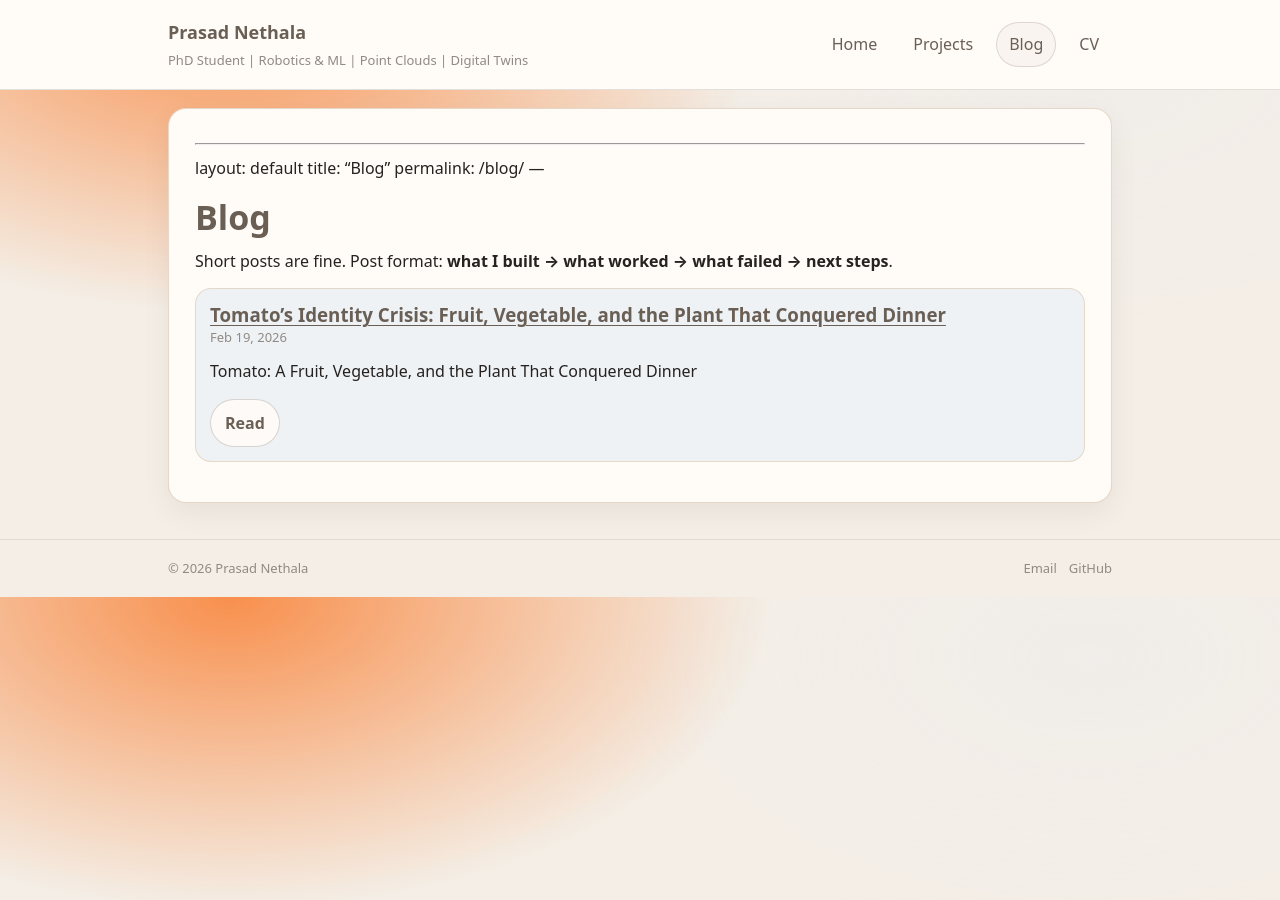
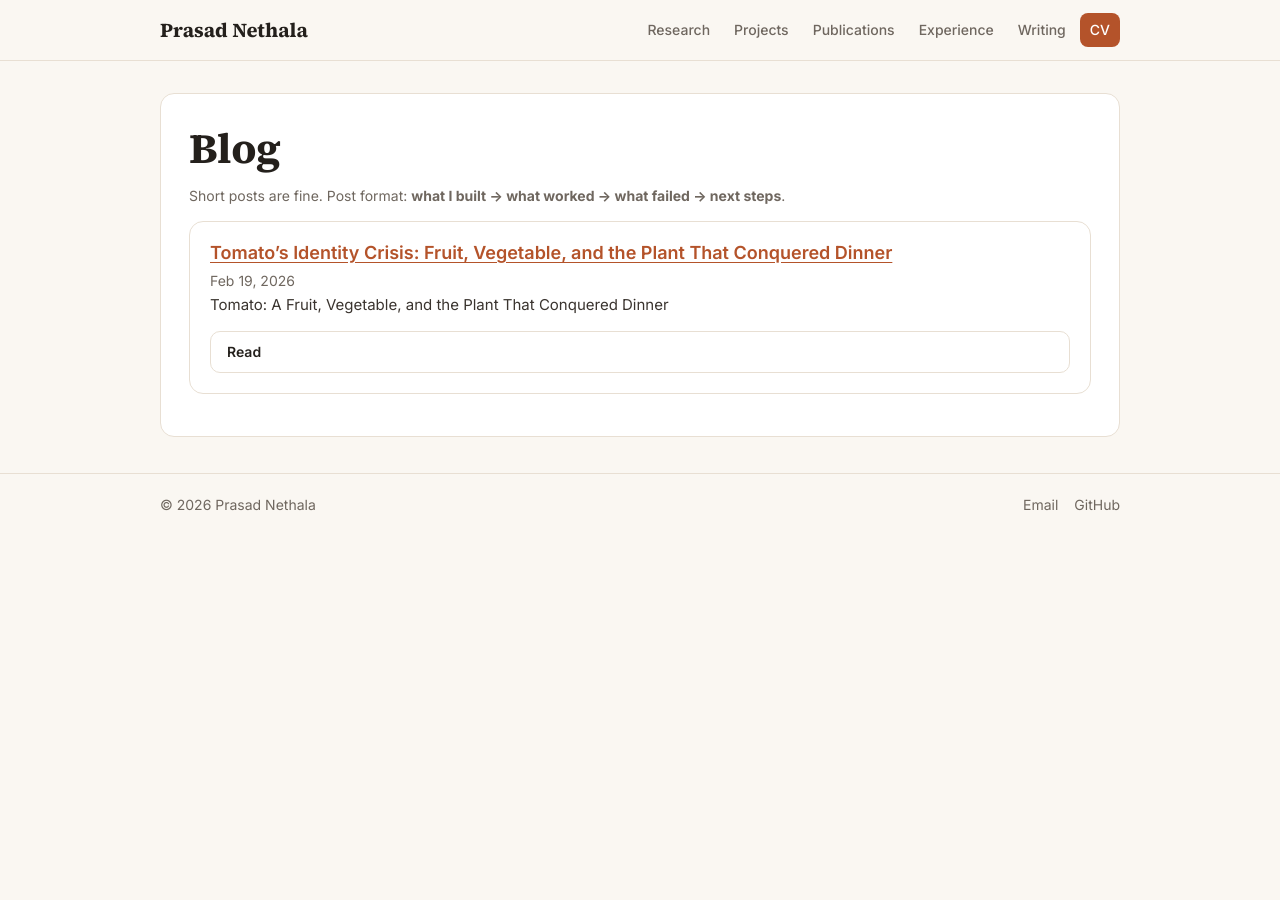
Before and after one commit to nethpras/nethpras.github.io, a Jekyll site: the page built from blog.md, in a window 1280 px wide. Built offline with Jekyll 4.4.1, drawn with Linux system fonts in a browser that asks for light colours; our own code applies the rules of GitHub Pages for plain Markdown files.

Commit message:
Update portfolio with redesigned homepage and blog

```diff
--- a/_config.yml
+++ b/_config.yml
@@ -1,17 +1,19 @@
 title: "Prasad Nethala"
-email: "prasad.neth@gmail.com"
-description: "PhD Student | Robotics & ML | Point Clouds | Digital Twins"
+email: "nethpras@gmail.com"
+description: "PhD candidate in robotics and 3D perception: persistent plant digital twins, graph neural networks and field robots."
 baseurl: ""
 url: "https://nethpras.github.io"
 
-# Use your own stylesheet
 markdown: kramdown
 permalink: pretty
 timezone: America/Chicago
 
-# Optional social links (edit later)
+# Links shown in the header buttons and footer.
+# To add one, remove the "#" at the start of the line and paste your link.
 social:
   github: "https://github.com/nethpras"
-  # linkedin: ""
-  # scholar: ""
-  # youtube: ""
+  # linkedin: "https://www.linkedin.com/in/YOUR-NAME/"
+  # scholar: "https://scholar.google.com/citations?user=YOUR-ID"
+
+exclude:
+  - _archive
--- a/_layouts/default.html
+++ b/_layouts/default.html
@@ -3,42 +3,44 @@
 <head>
   <meta charset="utf-8" />
   <meta name="viewport" content="width=device-width, initial-scale=1" />
-  <title>{{ page.title }} · {{ site.title }}</title>
+  <title>{% if page.title and page.title != "Home" %}{{ page.title }} · {% endif %}{{ site.title }}</title>
   <meta name="description" content="{{ site.description }}" />
-
-  <!-- cache-bust so GitHub Pages updates CSS immediately -->
+  <link rel="preconnect" href="https://fonts.googleapis.com">
+  <link rel="preconnect" href="https://fonts.gstatic.com" crossorigin>
+  <link href="https://fonts.googleapis.com/css2?family=Inter:wght@400;500;600;700&family=Source+Serif+4:wght@600;700&display=swap" rel="stylesheet">
   <link rel="stylesheet" href="{{ '/style.css' | relative_url }}?v={{ site.time | date: '%s' }}">
 </head>
 
 <body>
   <header class="site-header">
     <div class="container header-inner">
-      <a class="brand" href="{{ '/' | relative_url }}">
-        <div class="brand-name">{{ site.title }}</div>
-        <div class="brand-tagline">{{ site.description }}</div>
-      </a>
-
-      <nav class="nav">
-        <a class="nav-link {% if page.url == '/' %}active{% endif %}" href="{{ '/' | relative_url }}">Home</a>
-        <a class="nav-link {% if page.url contains '/projects' %}active{% endif %}" href="{{ '/projects/' | relative_url }}">Projects</a>
-        <a class="nav-link {% if page.url contains '/blog' %}active{% endif %}" href="{{ '/blog/' | relative_url }}">Blog</a>
-        <a class="nav-link {% if page.url contains '/cv' %}active{% endif %}" href="{{ '/cv/' | relative_url }}">CV</a>
+      <a class="brand" href="{{ '/' | relative_url }}">Prasad Nethala</a>
+      <nav class="nav" aria-label="Main">
+        <a href="{{ '/#research' | relative_url }}">Research</a>
+        <a href="{{ '/#projects' | relative_url }}">Projects</a>
+        <a href="{{ '/#publications' | relative_url }}">Publications</a>
+        <a href="{{ '/#experience' | relative_url }}">Experience</a>
+        <a href="{{ '/blog/' | relative_url }}">Writing</a>
+        <a class="nav-cv" href="{{ '/files/Prasad_Nethala_CV.pdf' | relative_url }}">CV</a>
       </nav>
     </div>
   </header>
 
   <main class="container">
-    <div class="paper">
+    {% if page.url == "/" %}
       {{ content }}
-    </div>
+    {% else %}
+      <div class="paper">{{ content }}</div>
+    {% endif %}
   </main>
 
   <footer class="site-footer">
     <div class="container footer-inner">
-      <div>© {{ site.time | date: '%Y' }} {{ site.title }}</div>
+      <div>© {{ site.time | date: '%Y' }} Prasad Nethala</div>
       <div class="footer-links">
         <a href="mailto:{{ site.email }}">Email</a>
         {% if site.social.github %}<a href="{{ site.social.github }}" target="_blank" rel="noopener">GitHub</a>{% endif %}
+        {% if site.social.scholar %}<a href="{{ site.social.scholar }}" target="_blank" rel="noopener">Google Scholar</a>{% endif %}
         {% if site.social.linkedin %}<a href="{{ site.social.linkedin }}" target="_blank" rel="noopener">LinkedIn</a>{% endif %}
       </div>
     </div>
--- a/blog.md
+++ b/blog.md
@@ -1,4 +1,3 @@
-
 ---
 layout: default
 title: "Blog"
--- a/style.css
+++ b/style.css
@@ -1,216 +1,168 @@
+/* ===== Colours and sizes (change these to restyle the whole site) ===== */
 :root{
-  --bg:     #F4EEE6;  /* warm beige background */
-  --paper:  #FFFBF7;  /* warm paper surface */
-  --soft:   #EEF2F5;  /* subtle cool gray for cards/sections */
-  --border: #E3D2BF;  /* warm border */
-  --muted:  #8F8A83;  /* muted warm gray */
-  --ink:    #6A5F55;  /* headings/links */
-  --text:   #262220;  /* main text */
-
-  --radius: 18px;
-  --shadow: 0 10px 30px rgba(0,0,0,.06);
-  --maxw: 980px;
+  --bg:      #FAF7F2;   /* warm off-white page */
+  --paper:   #FFFFFF;   /* cards */
+  --line:    #E8DFD3;   /* borders */
+  --text:    #24201C;   /* body text */
+  --muted:   #6F675F;   /* secondary text */
+  --accent:  #B4532A;   /* tomato / terracotta */
+  --accent-soft: #F6E7DE;
+  --leaf:    #3F6B4E;   /* plant green */
+  --leaf-soft: #E6EFE8;
+  --radius:  14px;
+  --maxw:    1000px;
 }
 
+*{box-sizing:border-box}
+html{scroll-behavior:smooth;scroll-padding-top:72px}
+body{
+  margin:0;
+  background:var(--bg);
+  color:var(--text);
+  font-family:"Inter",ui-sans-serif,system-ui,-apple-system,"Segoe UI",Roboto,Arial,sans-serif;
+  font-size:16px;
+  line-height:1.6;
+}
+img{max-width:100%;height:auto}
+a{color:var(--accent);text-underline-offset:3px}
+a:hover{opacity:.85}
 
+.container{max-width:var(--maxw);margin:0 auto;padding:0 20px}
 
-*{box-sizing:border-box}
-html,body{margin:0;padding:0}
-body{
-  background:
-    radial-gradient(900px 520px at 18% 0%,
-      rgba(250, 99, 5, 0.678), transparent 60%),
-    radial-gradient(900px 520px at 85% 10%,
-      rgba(220, 235, 255, 0.14), transparent 55%),
-    var(--bg);
-  color: var(--text);
-  font-family: ui-sans-serif, system-ui, -apple-system, Segoe UI, Roboto, Helvetica, Arial;
-  line-height: 1.65;
+/* ===== Header ===== */
+.site-header{
+  position:sticky;top:0;z-index:100;
+  background:rgba(250,247,242,.92);
+  backdrop-filter:blur(8px);
+  border-bottom:1px solid var(--line);
 }
+.header-inner{display:flex;align-items:center;justify-content:space-between;gap:16px;min-height:60px}
+.brand{font-family:"Source Serif 4",Georgia,serif;font-weight:700;font-size:20px;color:var(--text);text-decoration:none}
+.nav{display:flex;gap:4px;flex-wrap:wrap}
+.nav a{color:var(--muted);text-decoration:none;font-size:14px;font-weight:500;padding:6px 10px;border-radius:8px}
+.nav a:hover{color:var(--text);background:var(--accent-soft);opacity:1}
+.nav .nav-cv{color:#fff;background:var(--accent)}
+.nav .nav-cv:hover{color:#fff;background:var(--accent);opacity:.9}
 
+/* ===== Sections ===== */
+section{padding:44px 0 8px}
+h1,h2,h3{line-height:1.25;margin:0 0 10px;color:var(--text)}
+h1{font-family:"Source Serif 4",Georgia,serif;font-size:42px;letter-spacing:-.01em}
+h2{font-family:"Source Serif 4",Georgia,serif;font-size:28px;margin-bottom:18px}
+h3{font-size:18px;font-weight:600}
+p{margin:0 0 14px}
+.section-lead{color:var(--muted);max-width:720px;margin-top:-8px}
 
+/* ===== Hero ===== */
+.hero{display:grid;grid-template-columns:1fr 220px;gap:40px;align-items:center;padding-top:56px}
+.role{color:var(--muted);font-weight:500;margin-bottom:16px}
+.lead{font-size:18px;max-width:640px}
+.seeking{
+  display:inline-block;margin:6px 0 18px;padding:8px 14px;border-radius:10px;
+  background:var(--leaf-soft);color:var(--leaf);font-weight:600;font-size:15px;
+}
+.actions{display:flex;gap:10px;flex-wrap:wrap;margin-bottom:18px}
+.btn{
+  display:inline-flex;align-items:center;gap:6px;
+  padding:9px 16px;border-radius:10px;border:1px solid var(--line);
+  background:var(--paper);color:var(--text);text-decoration:none;font-weight:600;font-size:14px;
+}
+.btn:hover{border-color:var(--accent);opacity:1}
+.btn.primary{background:var(--accent);border-color:var(--accent);color:#fff}
+.chips{display:flex;gap:8px;flex-wrap:wrap}
+.chip{font-size:13px;padding:4px 10px;border-radius:999px;background:var(--paper);border:1px solid var(--line);color:var(--muted)}
 
+.photo{position:relative;width:220px;height:220px}
+.photo img,.photo .initials{
+  width:220px;height:220px;border-radius:50%;object-fit:cover;
+  border:4px solid var(--paper);box-shadow:0 8px 24px rgba(36,32,28,.10);
+}
+.photo .initials{
+  display:flex;align-items:center;justify-content:center;
+  background:linear-gradient(135deg,var(--accent-soft),var(--leaf-soft));
+  font-family:"Source Serif 4",Georgia,serif;font-size:64px;font-weight:700;color:var(--accent);
+}
+.photo img + .initials{display:none}
 
+/* ===== News ===== */
+.news{list-style:none;padding:0;margin:0;border-left:2px solid var(--line)}
+.news li{position:relative;padding:4px 0 10px 18px}
+.news li::before{content:"";position:absolute;left:-6px;top:12px;width:10px;height:10px;border-radius:50%;background:var(--accent)}
+.news .when{font-weight:600;color:var(--muted);margin-right:8px;font-variant-numeric:tabular-nums}
 
+/* ===== Research ===== */
+.research-box{background:var(--paper);border:1px solid var(--line);border-radius:var(--radius);padding:26px}
+.figure{margin:20px 0 8px}
+.figure img{display:block;width:100%;border-radius:10px;border:1px solid var(--line);background:#fff}
+.figure figcaption{font-size:14px;color:var(--muted);margin-top:8px}
+.rq{display:grid;grid-template-columns:1fr 1fr;gap:14px;margin-top:16px}
+.rq div{background:var(--bg);border-radius:10px;padding:14px 16px;font-size:15px}
+.rq b{color:var(--accent)}
 
-/* layout */
-.container{max-width:var(--maxw);margin:0 auto;padding:18px}
+/* ===== Project cards ===== */
+.grid{display:grid;grid-template-columns:repeat(2,minmax(0,1fr));gap:16px}
+.card{
+  background:var(--paper);border:1px solid var(--line);border-radius:var(--radius);
+  padding:20px;display:flex;flex-direction:column;
+}
+.card p{font-size:15px;color:#3A342F}
+.card .links{margin-top:auto;display:flex;gap:14px;flex-wrap:wrap;font-size:14px;font-weight:600}
+.card .links a{text-decoration:none}
+.card-media{margin:-20px -20px 16px;border-radius:var(--radius) var(--radius) 0 0;overflow:hidden;background:var(--bg)}
+.card-media img,.card-media video{display:block;width:100%;aspect-ratio:16/9;object-fit:cover}
+.status{display:inline-block;align-self:flex-start;font-size:12px;font-weight:600;padding:2px 9px;border-radius:999px;margin-bottom:10px}
+.status.done{background:var(--leaf-soft);color:var(--leaf)}
+.status.wip{background:var(--accent-soft);color:var(--accent)}
+.tags{font-size:13px;color:var(--muted);margin-bottom:10px}
 
-/* header */
-.site-header{
-  background: var(--paper);
-  border-bottom: 1px solid rgba(143,138,131,.25);
-  backdrop-filter: blur(6px);
-}
+/* ===== Publications ===== */
+.pubs{list-style:none;padding:0;margin:0}
+.pubs li{padding:14px 0;border-bottom:1px solid var(--line);font-size:15px}
+.pubs li:last-child{border-bottom:0}
+.pubs .venue{font-style:italic}
+.pubs .plinks{display:inline-flex;gap:10px;margin-left:6px;font-size:13px;font-weight:600}
+.pubs .plinks a{text-decoration:none}
+.me{font-weight:700}
 
-.header-inner{
-  display:flex;justify-content:space-between;align-items:center;gap:16px;
-}
-.brand{text-decoration:none;color:inherit}
-.brand-name{font-weight:800;color:var(--ink);font-size:18px}
-.brand-tagline{color:var(--muted);font-size:13px;margin-top:2px}
+/* ===== Experience / skills ===== */
+.two-col{display:grid;grid-template-columns:1.2fr 1fr;gap:28px}
+.timeline{list-style:none;padding:0;margin:0}
+.timeline li{padding:0 0 16px}
+.timeline .when{font-size:13px;color:var(--muted);font-weight:600}
+.timeline .what{font-weight:600}
+.timeline .where{color:var(--muted);font-size:15px}
+.skills dt{font-weight:600;font-size:14px;color:var(--accent);margin-top:12px}
+.skills dd{margin:2px 0 0;font-size:15px}
 
-/* nav */
-.nav{display:flex;gap:10px;flex-wrap:wrap}
-.nav-link{
-  color:var(--ink);
-  text-decoration:none;
-  padding:8px 12px;
-  border-radius:999px;
-  border:1px solid transparent;
-}
-.nav-link:hover{
-  background: rgba(250,244,240,.8);
-  border-color: rgba(236,222,181,.9);
-}
-.nav-link.active{
-  background: rgba(250,244,240,.95);
-  border-color: rgba(167,157,148,.35);
-}
+/* ===== Contact ===== */
+.contact{background:var(--paper);border:1px solid var(--line);border-radius:var(--radius);padding:26px;text-align:center;margin:28px 0 12px}
 
-/* main card */
-.paper{
-  background: var(--paper);
-  border: 1px solid rgba(227,210,191,.85);
-  border-radius: var(--radius);
-  box-shadow: var(--shadow);
-  padding: 26px;
-}
-
-
-/* type */
-h1,h2,h3{color:var(--ink);line-height:1.25;margin:0 0 10px}
-h1{font-size:34px}
-h2{font-size:22px;margin-top:22px}
-p{margin:10px 0 14px}
-a{color:var(--ink);text-underline-offset:3px}
-a:hover{opacity:.85}
-.small{color:var(--muted);font-size:13px}
-
-/* hero */
-.hero{
-  display:grid;
-  grid-template-columns: 1.3fr .7fr;
-  gap:18px;
-  align-items:start;
-}
-.lead{font-size:16px;color:var(--text)}
-.actions{display:flex;gap:10px;flex-wrap:wrap;margin:12px 0}
-.btn{
-  display:inline-flex;
-  padding:10px 14px;
-  border-radius:999px;
-  border:1px solid rgba(143,138,131,.35);
-  background: rgba(255,251,247,.92);
-  text-decoration:none;
-  font-weight:700;
-  color:var(--ink);
-}
-.btn.primary{
-  background: var(--ink);
-  color: var(--paper);
-  border-color: rgba(106,95,85,.75);
-}
-.btn:hover{
-  border-color: rgba(227,210,191,.95);
-  opacity: .95;
-}
-
-.btn.primary{
-  background: var(--ink);
-  color: var(--paper);
-  border-color: rgba(115,107,96,.7);
-}
-.btn:hover{border-color: rgba(236,222,181,.95)}
-
-/* chips */
-.chips{display:flex;gap:8px;flex-wrap:wrap;margin-top:6px}
-.chip{
-  font-size: 12px;
-  padding: 5px 10px;
-  border-radius: 999px;
-  border: 1px solid rgba(227,210,191,.95);
-  background: rgba(255,251,247,.9);
-  color: var(--ink);
-}
-
-
-/* cards */
-.grid{display:grid;grid-template-columns:repeat(2,minmax(0,1fr));gap:14px}
-.card{
-  border: 1px solid rgba(227,210,191,.8);
-  border-radius: 16px;
-  padding: 14px;
-  background: var(--soft);
-}
-
-.meta{color:var(--muted);font-size:13px;margin-top:-6px}
+/* ===== Blog pages (kept from the old site) ===== */
+.paper{background:var(--paper);border:1px solid var(--line);border-radius:var(--radius);padding:28px;margin:32px 0}
+.post{max-width:760px;margin:0 auto}
+.post img,.post video{margin:12px 0}
+.meta,.small,.small-note{color:var(--muted);font-size:14px}
 .card-actions{display:flex;gap:10px;flex-wrap:wrap;margin-top:10px}
 
-/* media placeholders */
-.media{
-  border:1px dashed rgba(167,157,148,.45);
-  background: rgba(250,244,240,.65);
-  border-radius:14px;
-  padding:18px;
-  color:var(--muted);
-  font-size:13px;
+/* ===== Footer ===== */
+.site-footer{border-top:1px solid var(--line);margin-top:36px}
+.footer-inner{display:flex;justify-content:space-between;gap:12px;padding:20px;color:var(--muted);font-size:14px}
+.footer-links{display:flex;gap:16px;flex-wrap:wrap}
+.footer-links a{color:var(--muted);text-decoration:none}
+.footer-links a:hover{color:var(--accent)}
+
+/* ===== Phones and small screens ===== */
+@media (max-width:760px){
+  h1{font-size:34px}
+  .hero{grid-template-columns:1fr;gap:24px;padding-top:32px}
+  .hero .photo{order:-1}
+  .photo,.photo img,.photo .initials{width:140px;height:140px}
+  .photo .initials{font-size:44px}
+  .grid,.rq,.two-col{grid-template-columns:1fr}
+  .site-header{position:static}
+  .header-inner{flex-direction:column;align-items:flex-start;padding:10px 20px;gap:6px}
+  .nav{gap:2px}
+  .nav a{padding:5px 8px;font-size:13px}
+  html{scroll-padding-top:12px}
+  .footer-inner{flex-direction:column}
 }
-
-/* footer */
-.site-footer{
-  margin-top:18px;
-  border-top:1px solid rgba(167,157,148,.25);
-}
-.footer-inner{display:flex;justify-content:space-between;gap:12px;color:var(--muted);font-size:13px}
-.footer-links{display:flex;gap:12px;flex-wrap:wrap}
-.footer-links a{text-decoration:none;color:var(--muted)}
-.footer-links a:hover{color:var(--ink)}
-
-/* mobile */
-@media (max-width:760px){
-  .hero{grid-template-columns:1fr}
-  .grid{grid-template-columns:1fr}
-  .paper{padding:18px}
-}
-
-/* Premium touch */
-.site-header{
-  position: sticky;
-  top: 0;
-  z-index: 1000;
-}
-
-/* Avatar block */
-.avatar{
-  width: 220px;
-  border-radius: 18px;
-  border: 1px solid rgba(236,222,181,.75);
-  box-shadow: 0 10px 25px rgba(0,0,0,.06);
-}
-
-/* Embed box (video/gif) */
-.embed{
-  border: 1px solid rgba(236,222,181,.75);
-  border-radius: 14px;
-  overflow: hidden;
-  background: rgba(250,244,240,.65);
-}
-.embed iframe{
-  width: 100%;
-  height: 100%;
-  border: 0;
-}
-.embed-16x9{ aspect-ratio: 16 / 9; }
-
-/* Better lists */
-ul{ padding-left: 18px; }
-li{ margin: 6px 0; }
-
-.post{
-  max-width: 760px;
-  margin: 0 auto;
-}
-.post img, .post video{
-  margin: 12px 0;
-}
```
Also changed, not shown: _posts/2026-02-19-tomato-identity.md (+3 -3 lines), index.html (added, +192 -0 lines), _archive/cv.md (renamed from cv.md), _archive/index.md (renamed from index.md), _archive/projects.md (renamed from projects.md), images/graph-memory-pipeline.png (added), 2 other files.
